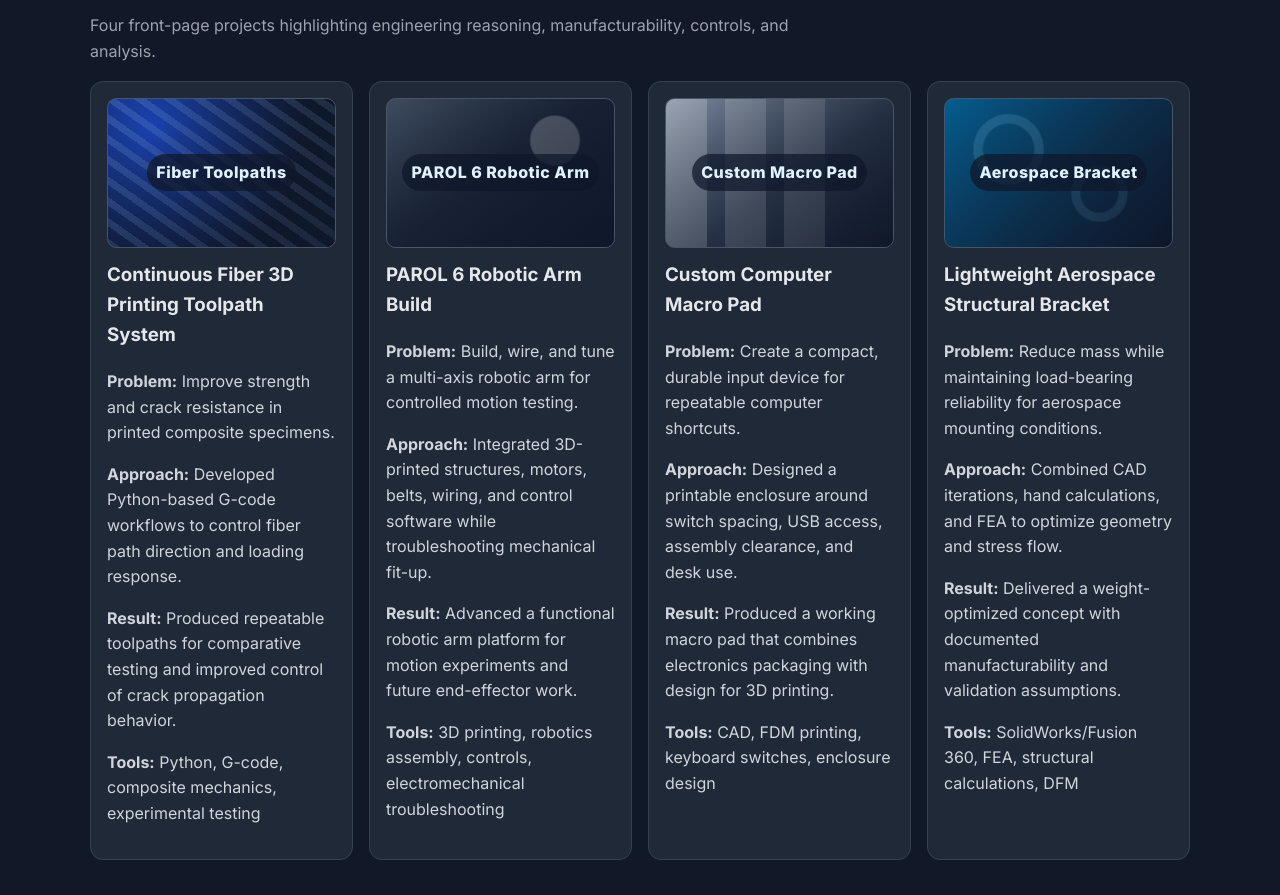
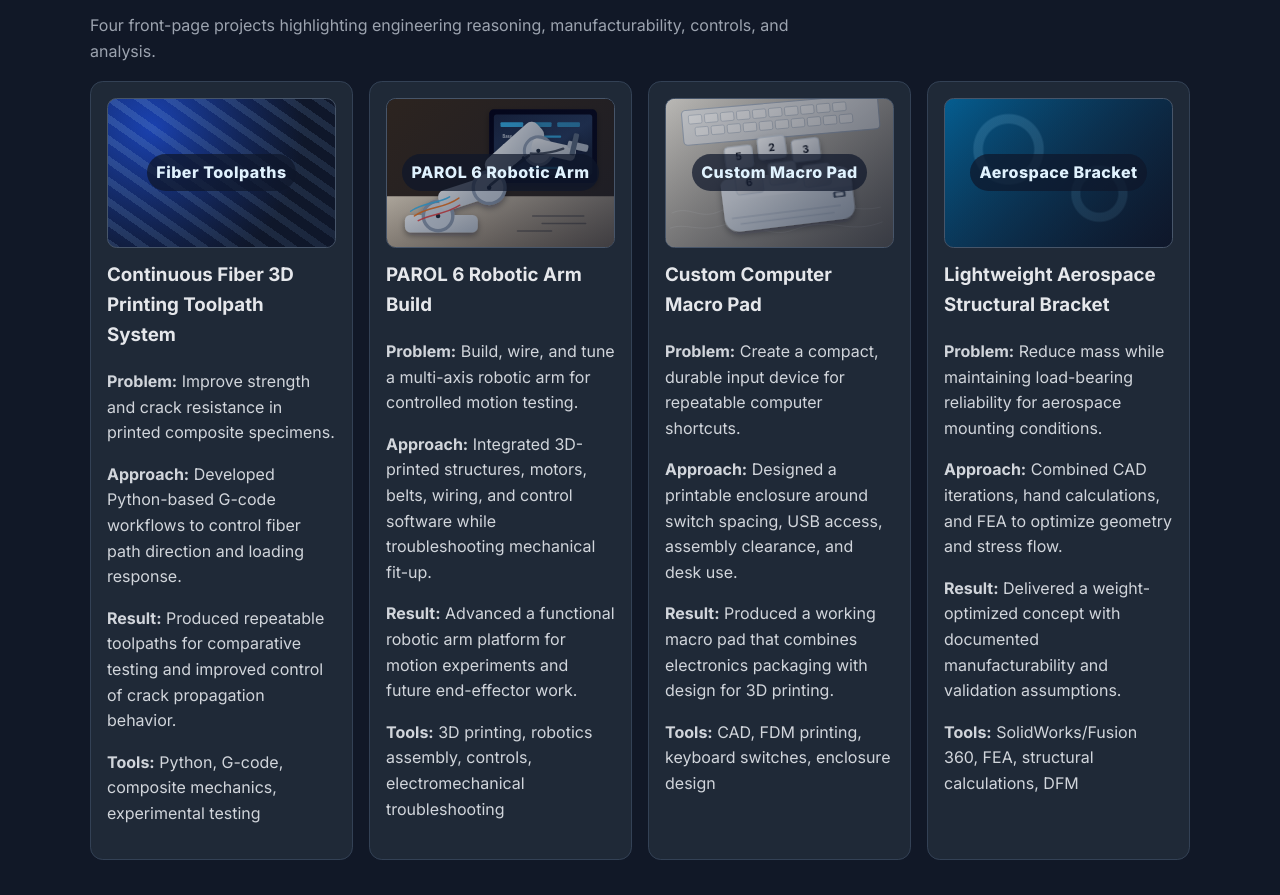
Before and after one commit to Kkuhn112/Personal-Portfolio, a plain HTML site: page index.html in a window 1280 px wide. Shown: the part 1123-2018 px from the top of the page. Drawn offline with Linux system fonts and the light colour scheme.

Commit message:
Replace binary project images with SVG assets

```diff
--- a/index.html
+++ b/index.html
@@ -91,7 +91,10 @@
           </article>
 
           <article class="project-card">
-            <div class="project-image project-image-robot" role="img" aria-label="Illustrated panel representing the PAROL 6 robotic arm project"><span>PAROL 6 Robotic Arm</span></div>
+            <figure class="project-image project-image-robot">
+              <img src="assets/parol-6-robotic-arm.svg" alt="Stylized PAROL 6 robotic arm project window with control software in the background" loading="lazy" />
+              <span>PAROL 6 Robotic Arm</span>
+            </figure>
             <h3>PAROL 6 Robotic Arm Build</h3>
             <p><strong>Problem:</strong> Build, wire, and tune a multi-axis robotic arm for controlled motion testing.</p>
             <p><strong>Approach:</strong> Integrated 3D-printed structures, motors, belts, wiring, and control software while troubleshooting mechanical fit-up.</p>
@@ -100,7 +103,10 @@
           </article>
 
           <article class="project-card">
-            <div class="project-image project-image-macropad" role="img" aria-label="Illustrated panel representing the custom macro pad project"><span>Custom Macro Pad</span></div>
+            <figure class="project-image project-image-macropad">
+              <img src="assets/custom-macro-pad.svg" alt="Stylized custom white six-key macro pad project window on a desk" loading="lazy" />
+              <span>Custom Macro Pad</span>
+            </figure>
             <h3>Custom Computer Macro Pad</h3>
             <p><strong>Problem:</strong> Create a compact, durable input device for repeatable computer shortcuts.</p>
             <p><strong>Approach:</strong> Designed a printable enclosure around switch spacing, USB access, assembly clearance, and desk use.</p>
--- a/styles.css
+++ b/styles.css
@@ -182,9 +182,18 @@ h2 {
   font-weight: 800;
   letter-spacing: 0.03em;
   text-align: center;
-  margin-bottom: 0.8rem;
+  margin: 0 0 0.8rem;
   overflow: hidden;
   position: relative;
+}
+
+.project-image img {
+  width: 100%;
+  height: 100%;
+  min-height: 150px;
+  object-fit: cover;
+  position: absolute;
+  inset: 0;
 }
 
 .project-image::before {
```
Also changed, not shown: projects.html (+8 -2 lines), assets/custom-macro-pad.svg (added), assets/parol-6-robotic-arm.svg (added).
